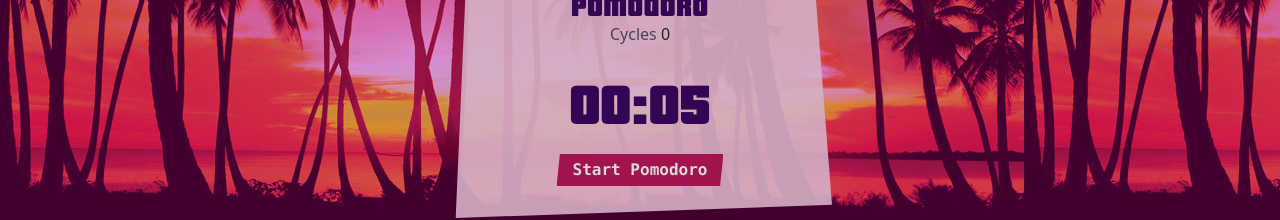
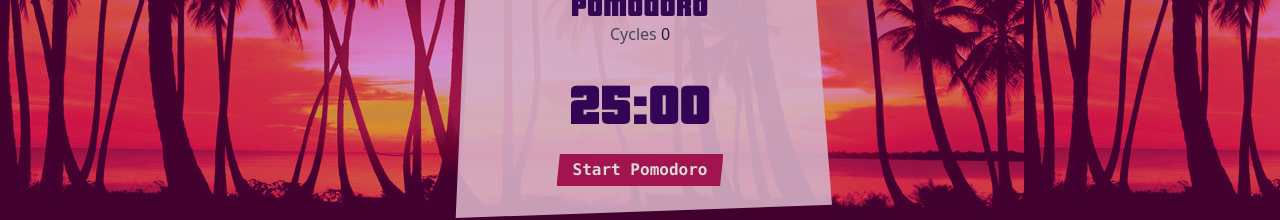
Before and after one commit to Falak-Chudasama/Pomogranate, a React (Vite) app: page / in a window 1280 px wide. Shown: the part 314-534 px from the top of the page. Built offline with nearby package versions, Linux system fonts and the light colour scheme.

Commit message:
Final Update

```diff
--- a/src/App.jsx
+++ b/src/App.jsx
@@ -1,11 +1,8 @@
 import { useState, useEffect } from "react";
 
-const pomodoroTime = 5;
-const shortBreakTime = 10;
-const longBreakTime = 15;
-// const pomodoroTime = 25 * 60;
-// const shortBreakTime = 5 * 60;
-// const longBreakTime = 15 * 60;
+const pomodoroTime = 25 * 60;
+const shortBreakTime = 5 * 60;
+const longBreakTime = 15 * 60;
 
 function App() {
     const [isPause, setPause] = useState(true);
```
